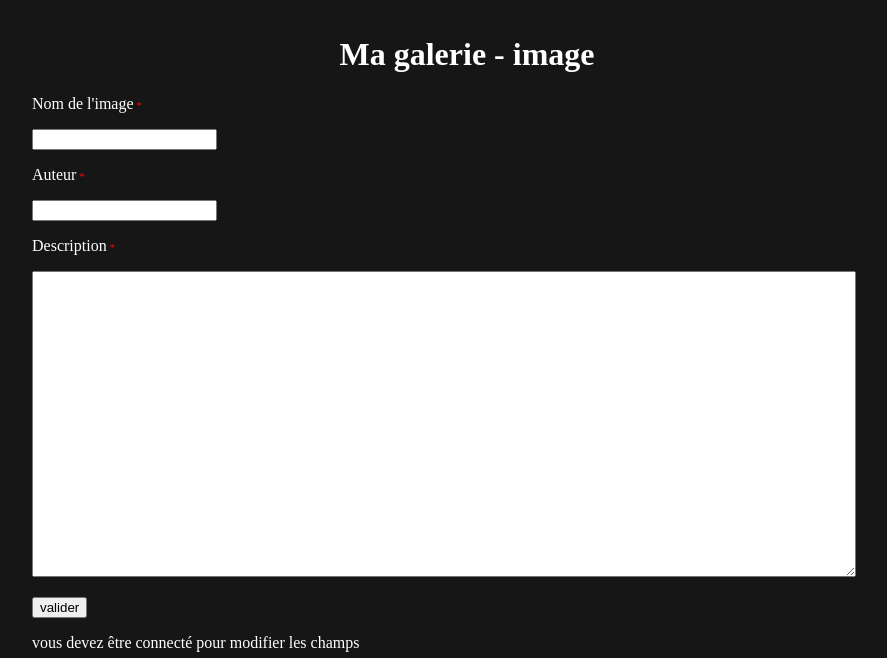
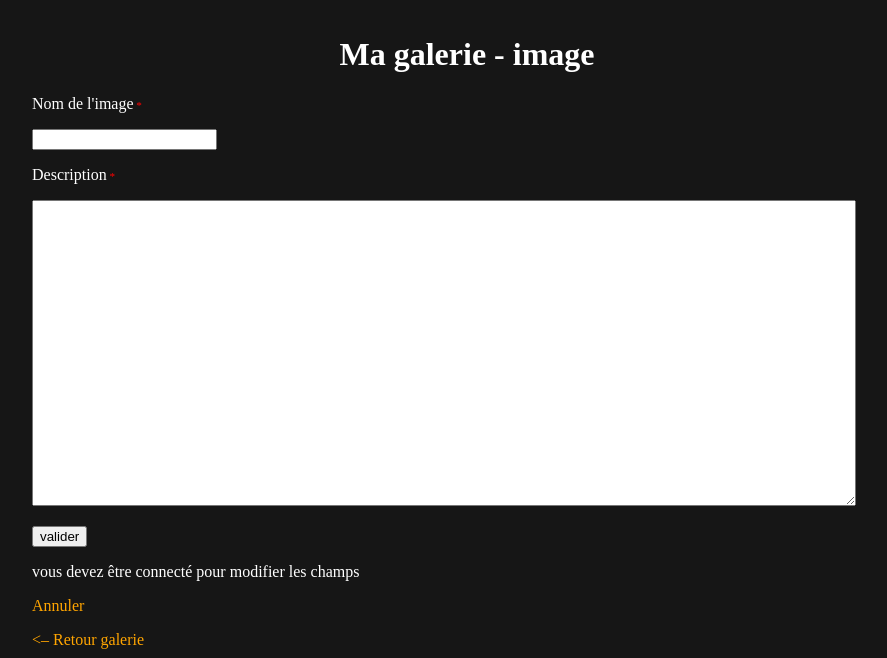
Before and after one commit to valentin-rexand/galerie, a PHP site: page /modif.php?id=1 in a window 1280 px wide. Shown: the top 658 px of the page, without its empty margins (173-1060 px from the left). Run offline with PHP 8.4, Linux system fonts and the light colour scheme; data that the repository does not hold is empty.

Commit message:
session user sur page modif.php

```diff
--- a/modif.php
+++ b/modif.php
@@ -10,7 +10,6 @@
 		$resultat=$db->query($requete);
 		foreach($resultat as $ligne){
 			$ligne_nom=$ligne['nom'];
-			$ligne_auteur=$ligne ['auteur'];
 			$ligne_description=$ligne ['description'];
 		}
 	}
@@ -20,24 +19,18 @@
 		<label for="nom">Nom de l'image<span class="star"> *</span></label>
 		<p><input type="text" id="nom" name="nom" value="<?php if(isset($_POST['nom'])){ $nom=htmlspecialchars($_POST['nom']); echo $nom;}else{ echo $ligne_nom;}?>"></p>
 
-		<label for="auteur">Auteur<span class="star"> *</span></label>
-		<p><input type="text" id="auteur" name="auteur" value="<?php if(isset($_POST['auteur'])){ $auteur=htmlspecialchars($_POST['auteur']); echo $auteur;}
-		else{ echo $ligne_auteur;}?>"></p>
-
 		<label for="description">Description<span class="star"> *</span></label>
 		<p><textarea name="description" id="description" cols="100" rows="20"><?php if(isset($_POST['description'])){ $description=htmlspecialchars($_POST['description']);echo $description;}else{ echo $ligne_description;}?></textarea></p>
 		<p><input type="submit" value="valider"></p>
 	</form>
 
 <?php
-	if(isset($_SESSION['admin'])){
-		if(isset($_POST['nom']) && (!empty($_POST['nom'])) && (isset($_POST['auteur']))
-			&& (!empty($_POST['auteur'])) && (isset($_POST['description'])) &&
-			(!empty($_POST['description']))){
+	if(isset($_SESSION['user'])){
+		if(isset($_POST['nom']) && (!empty($_POST['nom'])) && (isset($_POST['description'])) && (!empty($_POST['description']))){
 
 			//modification du contenu par l'utilisateur
 			$id=$db->quote(htmlspecialchars($_GET['id']));
-			$query="UPDATE galerie_php SET nom=".$db->quote(htmlspecialchars($_POST['nom'])).", auteur=".$db->quote(htmlspecialchars($_POST['auteur'])).", description=".$db->quote(htmlspecialchars($_POST['description'])).", `date`=NOW() WHERE id=".$id;
+			$query="UPDATE galerie_php SET nom=".$db->quote(htmlspecialchars($_POST['nom'])).", description=".$db->quote(htmlspecialchars($_POST['description'])).", `date`=NOW() WHERE id=".$id;
 			$resultat=$db->exec($query);
 
 			echo '<p>Les informations ont été modifiées</p>';
```
